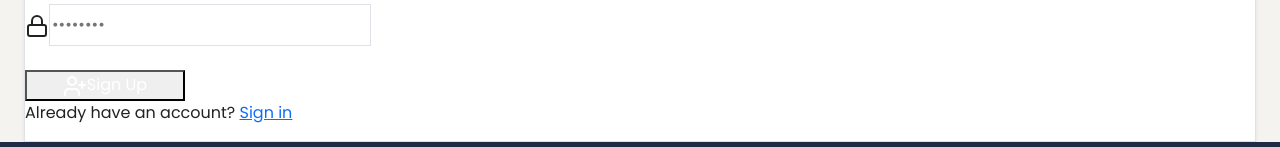
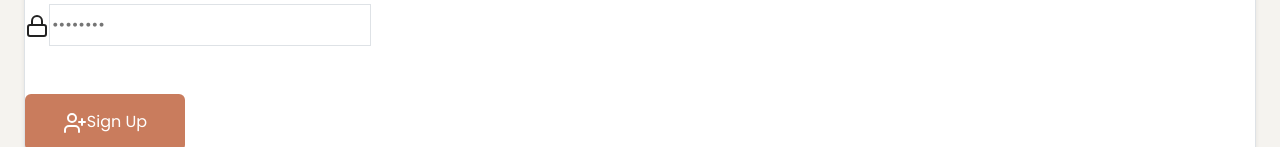
Before and after one commit to fatima0109/easycart, a React app in the folder frontend/: page /signup in a window 1280 px wide. Shown: the part 653-800 px from the top of the page. Built offline with nearby package versions, Linux system fonts and the light colour scheme; no server answers; the HTML template or start-up script is replaced by a standard one.

Commit message:
sign up butto

```diff
--- a/frontend/src/pages/SignUpPage.jsx
+++ b/frontend/src/pages/SignUpPage.jsx
@@ -106,7 +106,7 @@ const SignUpPage = () => {
                 <div className="pt-4 flex flex-col sm:flex-row sm:items-center justify-between gap-4">
                   <button
                     type="submit"
-                    className="flex items-center gap-2 px-6 py-2.5 bg-[#C97C5D] text-white rounded-lg font-semibold hover:opacity-90 transition-all disabled:opacity-50"
+                    className="btn btn-primary w-full flex justify-center items-center gap-2 py-3 px-4 border-0 rounded-lg shadow-md text-sm font-bold text-white bg-[#C97C5D] hover:bg-[#B96A4E] transition-all disabled:opacity-50 mt-4"
                     disabled={loading}
                     style={{ width: 'fit-content', minWidth: '160px' }}
                   >
```
